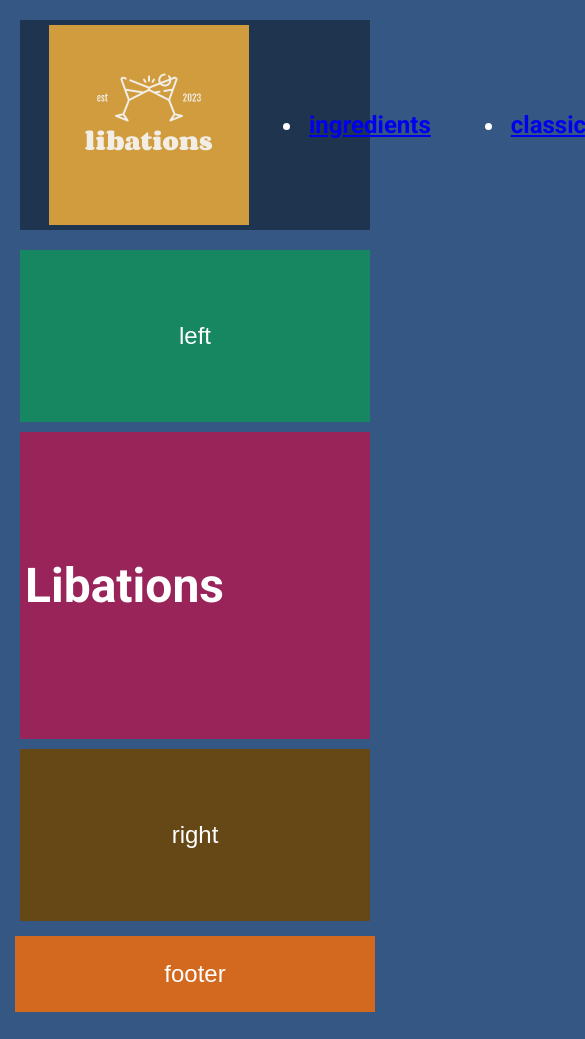
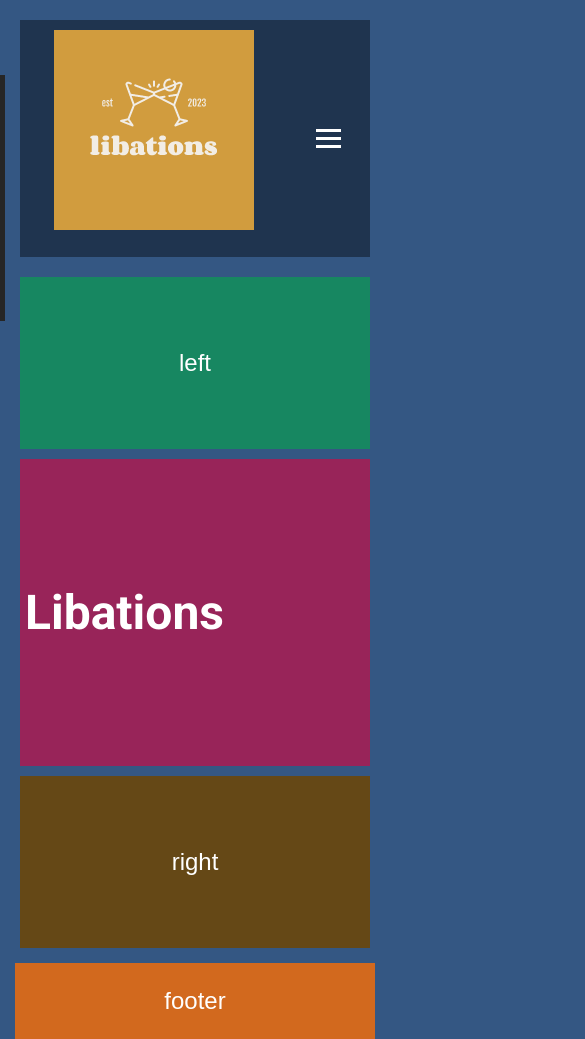
Before and after one commit to Wilsantos1975/portfolio-front-end-project, a website: page index2.html in a window 390 px wide. Shown: the top 1039 px of the page, 585 px wide, since content can reach past the window. Before the commit the page ends 1012 px from the top, so only its background shows below. Drawn offline with Linux system fonts and the light colour scheme.

Commit message:
cheryls workou issue coding

```diff
--- a/index2.html
+++ b/index2.html
@@ -11,11 +11,12 @@
   <body>
     <header>
       <nav class="navbar">
-        <img
-          class="logo"
-          src="./assets/bd54895484874a82b3dcfcee61d6808a.png"
-          alt="logo"
-        />
+        <a href="#" class="nav-branding"><img
+            class="logo"
+            src="./assets/bd54895484874a82b3dcfcee61d6808a.png"
+            alt="logo"
+          /></a>
+
         <ul class="nav-menu">
           <li class="nav-item">
             <a href="#" class="nav-link">ingredients</a>
@@ -27,6 +28,8 @@
             <a href="#" class="nav-link">other</a>
           </li>
         </ul>
+
+
         <div class="hamburguer">
           <span class="bar"></span>
           <span class="bar"></span>
--- a/style2.css
+++ b/style2.css
@@ -36,8 +36,8 @@ nav {
   /* display: inline-block; */
 }
 
-.nav-menu{
-    display:flex;
+.nav-menu {
+  display: flex;
   justify-content: space-between;
   align-items: center;
   gap: 60px;
@@ -47,7 +47,7 @@ nav {
   font-size: 2rm;
 }
 
-.nav-link{
+.nav-link {
   transition: 0.7s ease;
 }
 
@@ -57,19 +57,56 @@ nav {
 }
 
 .hamburguer {
-    display: none
-    cursor: pointer:
+  display: none;
+  cursor: pointer;
 }
 
- .bar{
-    display:block;
+.bar {
+  display: block;
   width: 25px;
   height: 3px;
   margin: 5px auto;
   -webkit-transition: all 0.3s ease-in-out;
   transition: all 0.3s ease-in-out;
   background-color: white;
+}
 
+@media (max-width: 768px) {
+  .hamburguer {
+    display: block;
+  }
+
+  .hamburguer.active .bar:nth-child(2) {
+    transform: translateY(8px) rotate(45deg);
+  }
+  .hamburguer.active .bar:nth-child(1) {
+    transform: translateY(-8px) rotate(-45deg);
+  }
+
+  .hamburguer.active .bar:nth-child(3) {
+    transform: translateY(-8px) rotate(-45deg);
+  }
+
+  .nav-menu {
+    position: fixed;
+    left: -100%;
+    top: 70px;
+    gap: 0;
+    flex-direction: column;
+    background-color: #262626;
+    width: 100%;
+    text-align: center;
+    transition: 0.3s;
+  }
+
+  .nav-item {
+    margin: 16px 0;
+  }
+
+  .nav-menu.active{
+    left: 0;
+
+  }
 
 }
 
@@ -83,8 +120,6 @@ main h1 {
   font-family: "Roboto";
   /* font-size: 50px; */
 }
-
-
 
 .main {
   display: flex;
@@ -127,8 +162,8 @@ footer {
   }
 }
 
-@media(max-width:768px) {
-    .hamburguer{
-        display: block
+@media (max-width: 768px) {
+  .hamburguer {
+    display: block;
   }
 }
```
Lines whose indentation alone changed are shown as unchanged.
